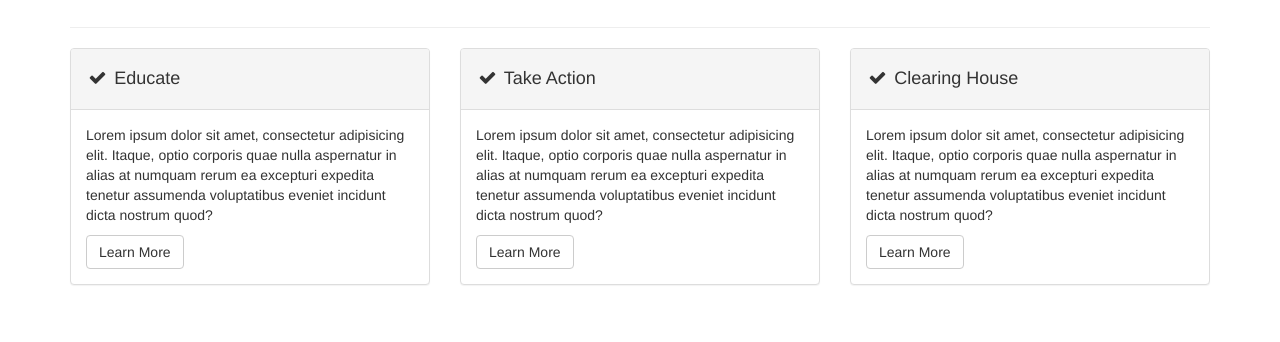
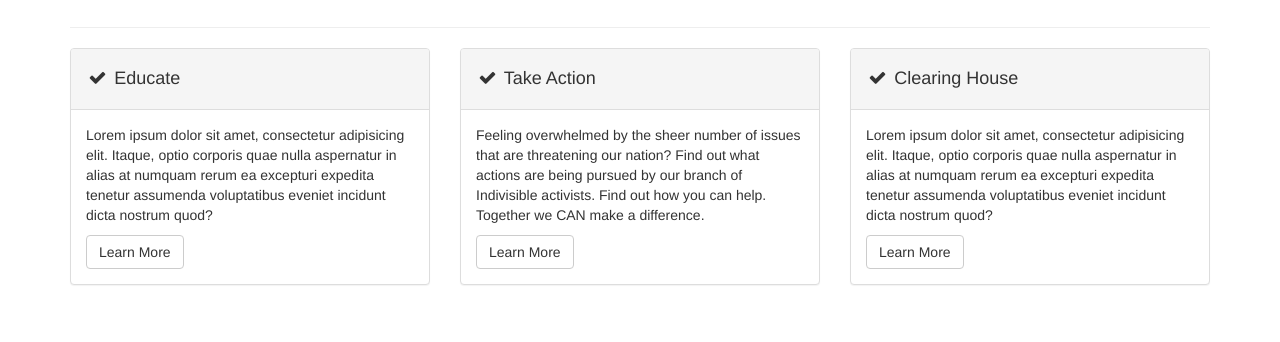
Before and after one commit to IndivisibleSuffragetteSisters/ISS-Web-site, a plain HTML site: page temp/index.html in a window 1280 px wide. Shown: the part 447-789 px from the top of the page. Drawn offline with Linux system fonts and the light colour scheme.

Commit message:
added paragraphs to action

```diff
--- a/temp/index.html
+++ b/temp/index.html
@@ -163,7 +163,7 @@
                         <h4><i class="fa fa-fw fa-check"></i> Take Action</h4>
                     </div>
                     <div class="panel-body">
-                        <p>Lorem ipsum dolor sit amet, consectetur adipisicing elit. Itaque, optio corporis quae nulla aspernatur in alias at numquam rerum ea excepturi expedita tenetur assumenda voluptatibus eveniet incidunt dicta nostrum quod?</p>
+                        <p>Feeling overwhelmed by the sheer number of issues that are threatening our nation? Find out what actions are being pursued by our branch of Indivisible activists. Find out how you can help. Together we CAN make a difference.   </p>
                         <a href="#" class="btn btn-default">Learn More</a>
                     </div>
                 </div>
```
